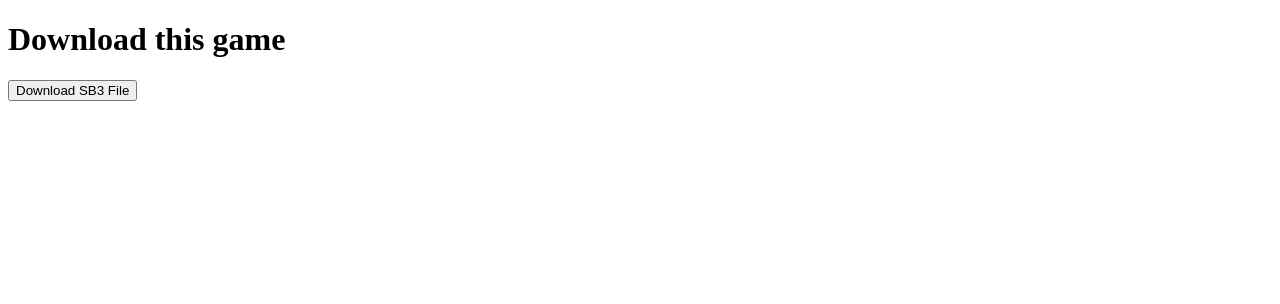
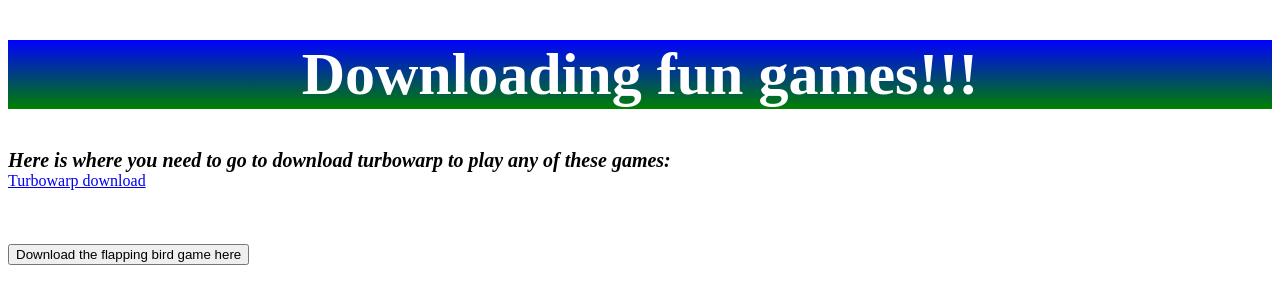
Before and after one commit to lucawwk-star/donwloading-games, a plain HTML site: page index.html in a window 1280 px wide. Drawn offline with Linux system fonts and the light colour scheme.

Commit message:
Revise index.html for improved game downloading experience
Updated the title and added a stylesheet link. Enhanced the header and added instructions for downloading Turbowarp.

```diff
--- a/index.html
+++ b/index.html
@@ -3,12 +3,23 @@
 <head>
     <meta charset="UTF-8">
     <meta name="viewport" content="width=device-width, initial-scale=1.0">
-    <title>Downloading games</title>
+    <title>Downloading fun games</title>
+    <link rel="stylesheet" type="text/css" href="style.css">
 </head>
 <body>
-    <h1>Download this game</h1>
+    <header>
+    <h1>Downloading fun games!!!</h1>
+    </header>
+
+<div class="special">
+Here is where you need to go to download turbowarp to play any of these games:<br>
+</div>
+
+<a href="https://desktop.turbowarp.org/">Turbowarp download</a>
+<br><br><br><br>
+
     <a href="Flapping bird.sb3" download>
-        <button type="button">Download SB3 File</button>
+        <button type="button">Download the flapping bird game here</button>
     </a>
 </body>
 </html>
```
